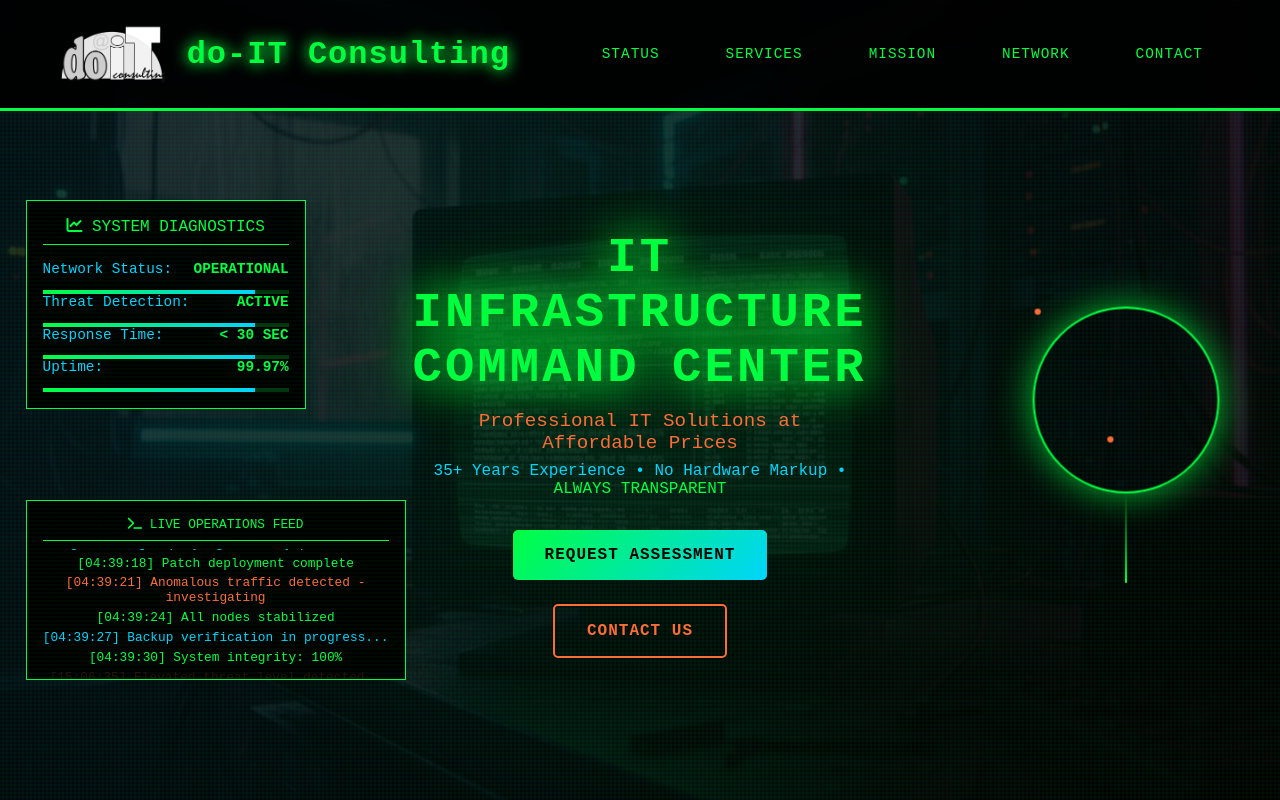
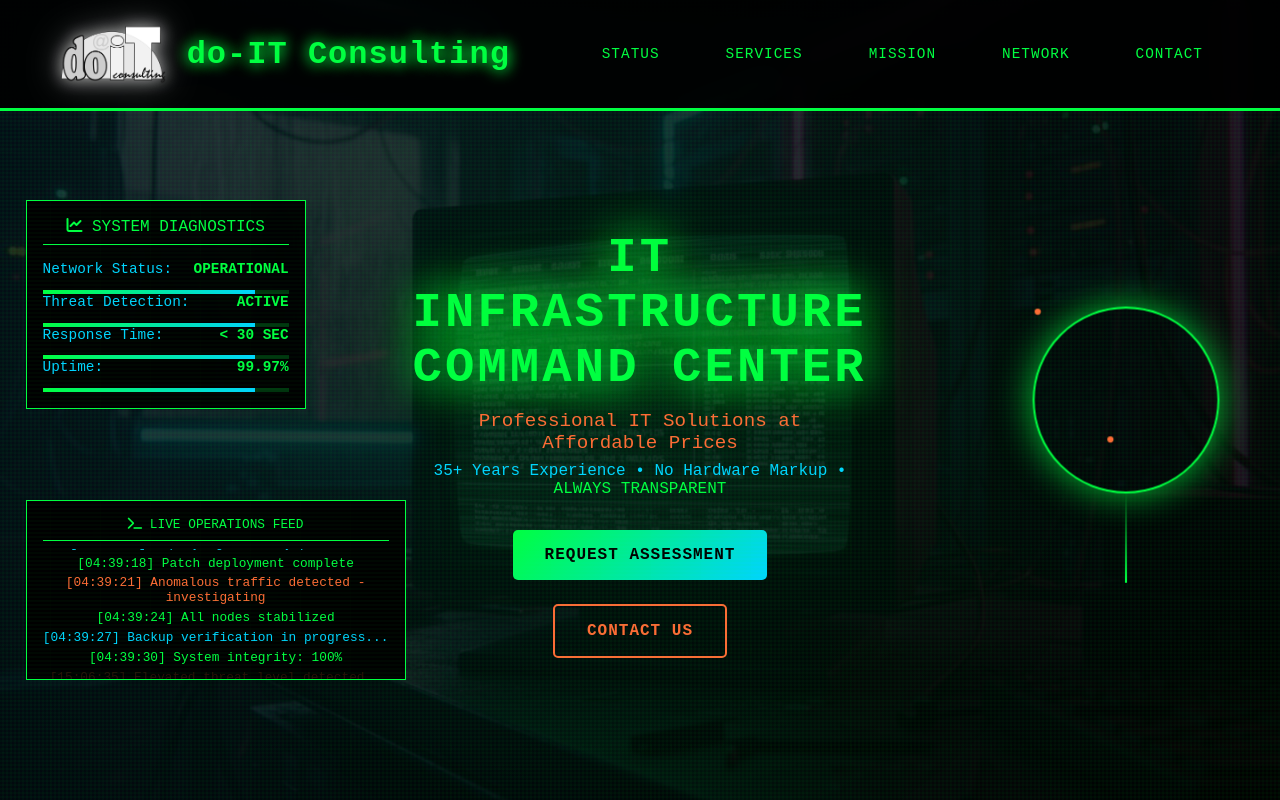
Before and after one commit to StylishJedi/doitconsulting.com, a plain HTML site: page index.html in a window 1280 px wide. Shown: the top 800 px of the page. Drawn offline with Linux system fonts and the light colour scheme.

Commit message:
✨ LOGO GLOW ADDED: Added white drop-shadow glow around logo for better visibility on dark background - includes hover effect for extra prominence

```diff
--- a/css/vfx-style.css
+++ b/css/vfx-style.css
@@ -89,7 +89,12 @@ body::after {
     width: auto;
     object-fit: contain;
     background: transparent;
-    filter: none;
+    filter: drop-shadow(0 0 8px rgba(255, 255, 255, 0.6)) drop-shadow(0 0 16px rgba(255, 255, 255, 0.3));
+    transition: filter 0.3s ease;
+}
+
+.logo-img:hover {
+    filter: drop-shadow(0 0 12px rgba(255, 255, 255, 0.8)) drop-shadow(0 0 24px rgba(255, 255, 255, 0.4));
 }
 
 .logo-text {
```
